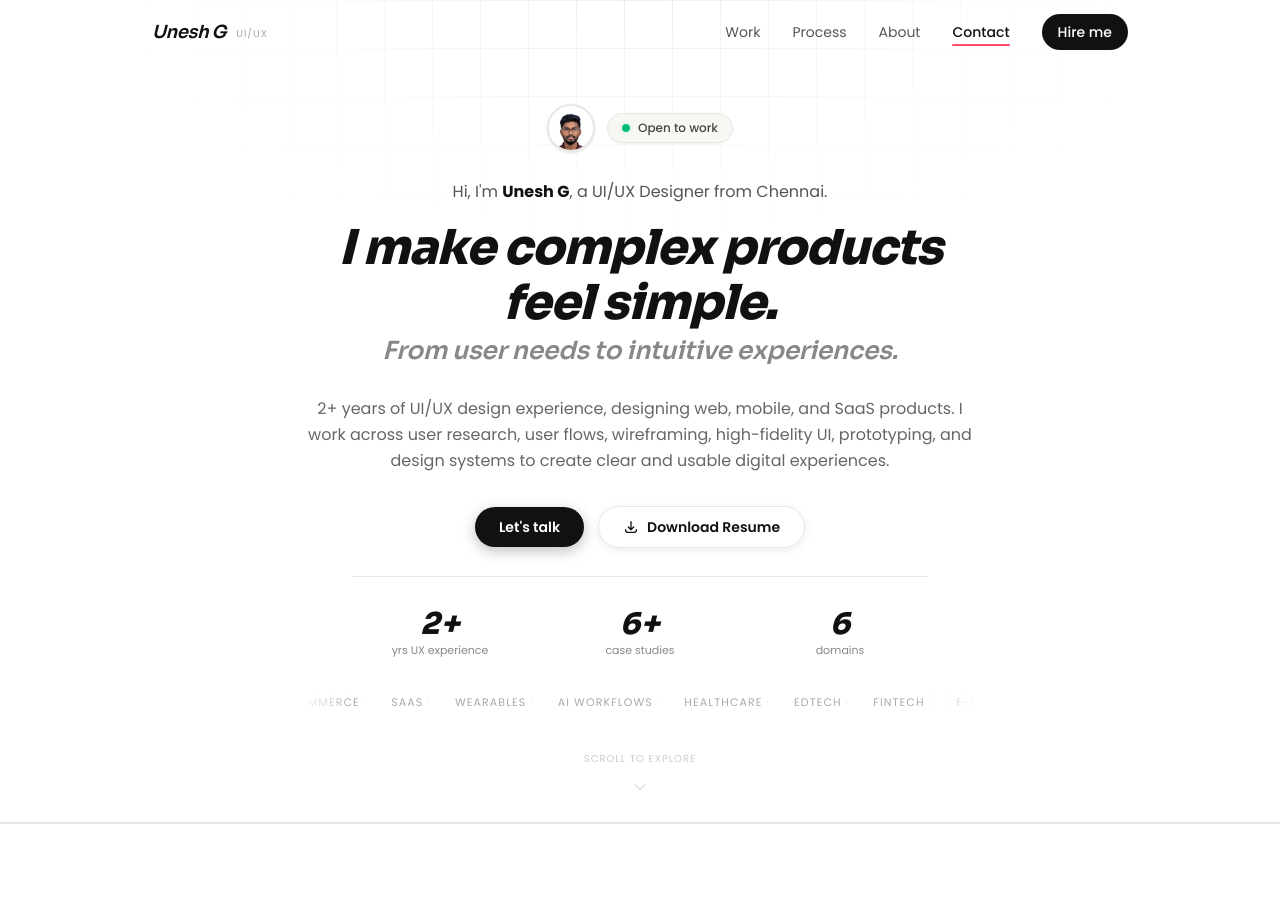
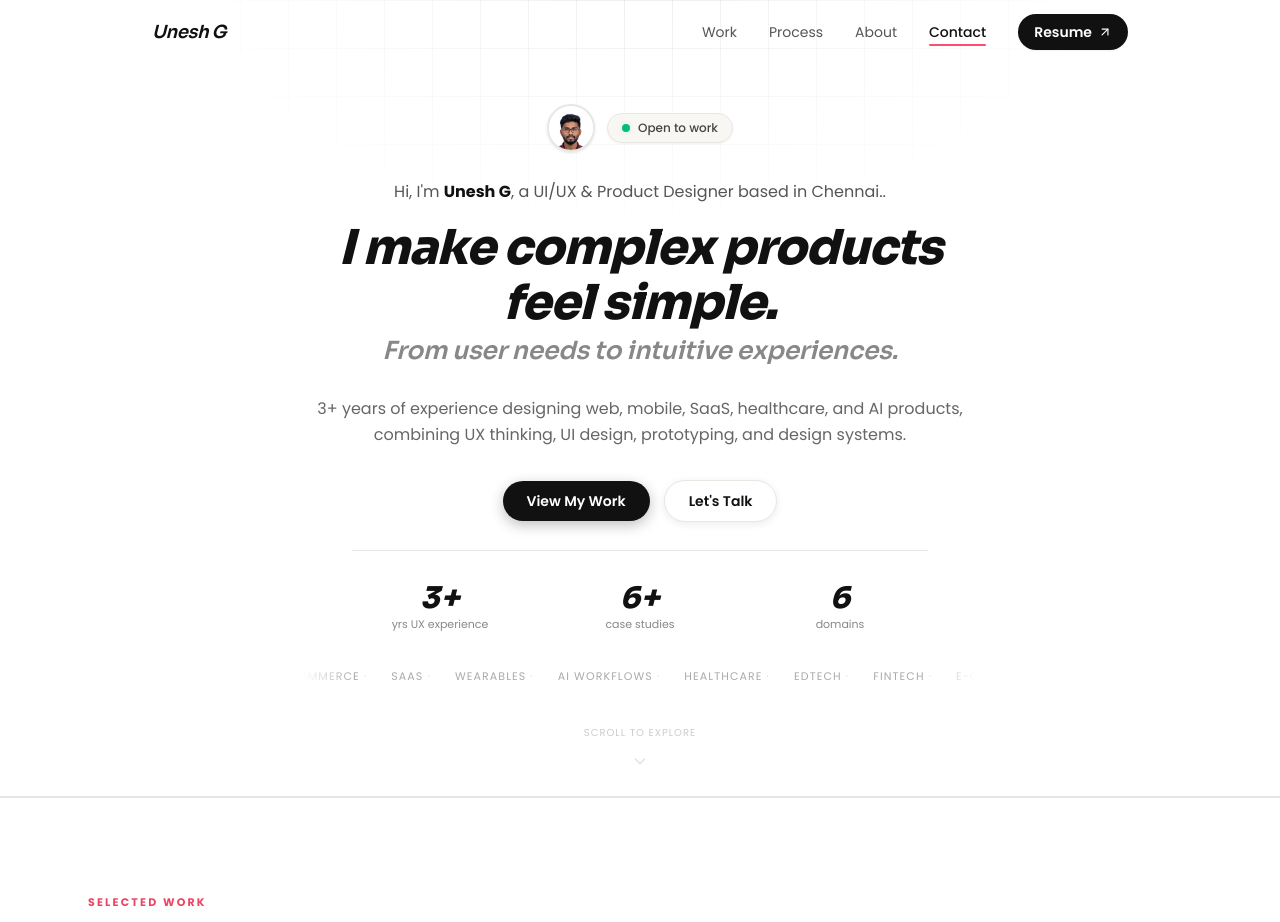
Before and after one commit to UneshUX/portfolio, a React (Vite) app: page / in a window 1280 px wide. Shown: the top 922 px of the page. Built offline with nearby package versions, Linux system fonts and the light colour scheme.

Commit message:
Refinement

```diff
--- a/src/App.tsx
+++ b/src/App.tsx
@@ -17,7 +17,6 @@ const PROJECTS = [
     tags: ['Healthcare', 'Mobile App'],
     desc: 'A healthcare experience that brings doctor appointments, lab tests, diagnostics, and medicine access into one simple, connected platform.',
     year: '2025',
-    role: 'Lead UI/UX Designer',
     accent: '#FF4D6D',
     cover: drLabCover,
     link: 'https://www.behance.net/gallery/188507041/DrLab-UIUX-Case-Study-Medical-Appointments-App?platform=direct',
@@ -29,7 +28,6 @@ const PROJECTS = [
     tags: ['SaaS', 'Cloud Storage'],
     desc: 'Reimagining everyday file management with a clean, organized cloud experience built around effortless storage and sharing.',
     year: '2025',
-    role: 'Product Designer',
     accent: '#4F6EF7',
     cover: skyvaultCover,
     link: 'https://www.behance.net/gallery/186306577/Sky-Vault-Cloud-Storage-Dashboard-Web-Application?platform=direct',
@@ -41,7 +39,6 @@ const PROJECTS = [
     tags: ['Concept', 'Productivity'],
     desc: 'A UX concept that brings email threads directly into WhatsApp\'s familiar chat UI — built for India\'s millions of micro-entrepreneurs.',
     year: '2024',
-    role: 'UX Researcher & Designer',
     accent: '#25A244',
     cover: whatsappEmailCover,
     link: 'https://www.behance.net/gallery/191065245/WhatsApp-with-Email-Functionality-Adding-Feature',
@@ -53,7 +50,6 @@ const PROJECTS = [
     tags: ['Wearable', 'Smart Transit'],
     desc: 'A smartwatch-based bus ticketing experience designed to make Chennai\'s city transit faster, simpler, and completely hands-free.',
     year: '2024',
-    role: 'Wearable UX Specialist',
     accent: '#F59E0B',
     cover: busSnapCover,
     link: 'https://www.behance.net/gallery/189370901/Bus-Snap-Bus-Ticket-Booking-App-Watch-App?platform=direct',
@@ -178,13 +174,10 @@ function Nav() {
         }`}
     >
       <div className="max-w-5xl mx-auto px-6 h-16 flex items-center justify-between">
-        {/* Wordmark + role label */}
+        {/* Wordmark */}
         <a href="#" className="flex items-center gap-2.5 group" aria-label="Unesh G — portfolio home">
           <span className="font-serif italic font-semibold text-[#111] text-lg tracking-tight group-hover:text-[#FF4D6D] transition-colors">
             Unesh G
-          </span>
-          <span className="text-[10px] text-[#AAA] uppercase tracking-widest hidden sm:inline pt-0.5">
-            UI/UX
           </span>
         </a>
 
@@ -205,10 +198,13 @@ function Nav() {
             </a>
           ))}
           <a
-            href="mailto:unesh0606@gmail.com?subject=UI%2FUX%20Design%20Inquiry%20%E2%80%94%20Unesh%20G"
-            className="text-sm font-medium px-4 py-2 rounded-full bg-[#111] text-white hover:bg-[#FF4D6D] focus-visible:outline-2 focus-visible:outline-[#FF4D6D] focus-visible:outline-offset-2 transition-colors cursor-pointer"
+            href="https://drive.google.com/file/d/1kFJrM5EJ_nmuRAf41shE9_LqPh1v95kg/view?usp=drive_link"
+            target="_blank"
+            rel="noopener noreferrer"
+            className="inline-flex items-center gap-1.5 text-sm font-semibold px-4 py-2 rounded-full bg-[#111] text-white hover:bg-[#FF4D6D] focus-visible:outline-2 focus-visible:outline-[#FF4D6D] focus-visible:outline-offset-2 transition-all duration-200 cursor-pointer shadow-xs"
           >
-            Hire me
+            <span>Resume</span>
+            <ArrowUpRight className="w-3.5 h-3.5" />
           </a>
         </nav>
 
@@ -249,8 +245,8 @@ function Nav() {
       {/* Mobile menu with smooth blur fade-in & fade-out */}
       <div
         className={`md:hidden overflow-hidden transition-all duration-300 ease-[cubic-bezier(0.16,1,0.3,1)] border-b border-[#E8E6E1] bg-white/95 backdrop-blur-md shadow-md ${menuOpen
-            ? 'max-h-80 opacity-100 py-6 px-6 pointer-events-auto'
-            : 'max-h-0 opacity-0 py-0 px-6 pointer-events-none border-transparent'
+          ? 'max-h-80 opacity-100 py-6 px-6 pointer-events-auto'
+          : 'max-h-0 opacity-0 py-0 px-6 pointer-events-none border-transparent'
           }`}
       >
         <div className="flex flex-col gap-4 max-w-5xl mx-auto">
@@ -276,11 +272,14 @@ function Nav() {
             style={{ transitionDelay: menuOpen ? `${links.length * 35 + 40}ms` : '0ms' }}
           >
             <a
-              href="mailto:unesh0606@gmail.com?subject=UI%2FUX%20Design%20Inquiry%20%E2%80%94%20Unesh%20G"
+              href="https://drive.google.com/file/d/1kFJrM5EJ_nmuRAf41shE9_LqPh1v95kg/view?usp=drive_link"
+              target="_blank"
+              rel="noopener noreferrer"
               onClick={() => setMenuOpen(false)}
-              className="block text-center text-sm font-semibold px-5 py-2.5 rounded-full bg-[#111] text-white hover:bg-[#FF4D6D] transition-colors shadow-sm"
+              className="flex items-center justify-center gap-1.5 w-full text-center text-sm font-semibold px-5 py-2.5 rounded-full bg-[#111] text-white hover:bg-[#FF4D6D] transition-colors shadow-sm"
             >
-              Hire me
+              <span>Resume</span>
+              <ArrowUpRight className="w-4 h-4" />
             </a>
           </div>
         </div>
@@ -346,7 +345,7 @@ function Hero() {
           <div className="w-12 h-12 rounded-full overflow-hidden border-2 border-[#E8E6E1] shrink-0 shadow-sm">
             <img
               src={profileImg}
-              alt="Unesh G — UI/UX Designer, Chennai"
+              alt="Unesh G — UI/UX & Product Designer, Chennai"
               className="w-full h-full object-cover object-top"
             />
           </div>
@@ -362,7 +361,7 @@ function Hero() {
         {/* 2. Greeting line + Headline */}
         <div className="hero-stagger hero-stagger-2 max-w-3xl flex flex-col items-center">
           <p className="text-sm sm:text-base text-[#555] font-normal tracking-normal mb-3 sm:mb-4">
-            Hi, I'm <strong className="text-[#111] font-bold">Unesh G</strong>, a UI/UX Designer from Chennai.
+            Hi, I'm <strong className="text-[#111] font-extra bold">Unesh G</strong>, a UI/UX & Product Designer based in Chennai..
           </p>
           <h1
             className="leading-[1.15] tracking-tight max-w-2xl"
@@ -398,12 +397,23 @@ function Hero() {
         {/* 3. Subline */}
         <div className="hero-stagger hero-stagger-3 max-w-2xl mx-auto">
           <p className="text-sm sm:text-base text-[#666] leading-relaxed text-center">
-            2+ years of UI/UX design experience, designing web, mobile, and SaaS products. I work across user research, user flows, wireframing, high-fidelity UI, prototyping, and design systems to create clear and usable digital experiences.
+            3+ years of experience designing web, mobile, SaaS, healthcare, and AI products, combining UX thinking, UI design, prototyping, and design systems.
           </p>
         </div>
 
         {/* 4. CTAs */}
         <div className="hero-stagger hero-stagger-4 flex flex-wrap items-center justify-center gap-3.5 pt-1">
+          <a
+            href="#work"
+            onClick={(e) => {
+              e.preventDefault();
+              document.getElementById('work')?.scrollIntoView({ behavior: 'smooth' });
+              window.history.pushState(null, '', '#work');
+            }}
+            className="text-sm font-semibold px-6 py-2.5 rounded-full bg-[#111] text-white hover:bg-[#FF4D6D] focus-visible:outline-2 focus-visible:outline-[#FF4D6D] focus-visible:outline-offset-2 transition-all duration-200 shadow-[0_4px_14px_0_rgba(0,0,0,0.25)] hover:shadow-[0_6px_20px_0_rgba(255,77,109,0.4)] cursor-pointer"
+          >
+            View My Work
+          </a>
           <a
             href="#contact"
             onClick={(e) => {
@@ -411,27 +421,16 @@ function Hero() {
               document.getElementById('contact')?.scrollIntoView({ behavior: 'smooth' });
               window.history.pushState(null, '', '#contact');
             }}
-            className="text-sm font-semibold px-6 py-2.5 rounded-full bg-[#111] text-white hover:bg-[#FF4D6D] focus-visible:outline-2 focus-visible:outline-[#FF4D6D] focus-visible:outline-offset-2 transition-all duration-200 shadow-[0_4px_14px_0_rgba(0,0,0,0.25)] hover:shadow-[0_6px_20px_0_rgba(255,77,109,0.4)] cursor-pointer"
+            className="inline-flex items-center gap-2 text-sm font-semibold px-6 py-2.5 rounded-full border border-[#E8E6E1] bg-white text-[#111] hover:border-[#111] hover:text-[#111] focus-visible:outline-2 focus-visible:outline-[#FF4D6D] focus-visible:outline-offset-2 transition-all duration-200 shadow-[0_2px_8px_0_rgba(0,0,0,0.08)] hover:shadow-[0_4px_14px_0_rgba(0,0,0,0.12)] cursor-pointer"
           >
-            Let's talk
-          </a>
-          <a
-            href="https://drive.google.com/file/d/1kFJrM5EJ_nmuRAf41shE9_LqPh1v95kg/view?usp=drive_link"
-            target="_blank"
-            rel="noopener noreferrer"
-            className="inline-flex items-center gap-2 text-sm font-semibold px-6 py-2.5 rounded-full border border-[#E8E6E1] bg-white text-[#111] hover:border-[#FF4D6D] hover:text-[#FF4D6D] focus-visible:outline-2 focus-visible:outline-[#FF4D6D] focus-visible:outline-offset-2 transition-all duration-200 shadow-[0_2px_8px_0_rgba(0,0,0,0.08)] hover:shadow-[0_4px_14px_0_rgba(0,0,0,0.12)] cursor-pointer"
-          >
-            <svg className="w-4 h-4" fill="none" stroke="currentColor" strokeWidth={2} viewBox="0 0 24 24" aria-hidden="true">
-              <path strokeLinecap="round" strokeLinejoin="round" d="M4 16v1a3 3 0 003 3h10a3 3 0 003-3v-1m-4-4l-4 4m0 0l-4-4m4 4V4" />
-            </svg>
-            Download Resume
+            Let's Talk
           </a>
         </div>
 
         {/* 5. Proof stats strip */}
         <div className="hero-stagger hero-stagger-5 w-full max-w-xl pt-8 border-t border-[#E8E6E1]">
           <div className="grid grid-cols-3 gap-6 justify-center">
-            <StatItem value={2} suffix="+" label="yrs UX experience" />
+            <StatItem value={3} suffix="+" label="yrs UX experience" />
             <StatItem value={6} suffix="+" label="case studies" />
             <StatItem value={6} suffix="" label="domains" />
           </div>
@@ -475,7 +474,15 @@ function Work() {
             <span className="text-[11px] font-bold text-[#ea4764] uppercase tracking-[0.2em] mb-3 block">
               Selected Work
             </span>
-            <h2 className="font-serif italic text-4xl sm:text-5xl text-[#111] leading-tight">
+            <h2
+              className="leading-tight tracking-tight text-[#111]"
+              style={{
+                fontFamily: "'Sora', sans-serif",
+                fontWeight: 800,
+                fontStyle: 'italic',
+                fontSize: 'clamp(28px, 4vw, 40px)',
+              }}
+            >
               Featured Case Studies
             </h2>
           </div>
@@ -568,7 +575,15 @@ function Process() {
       <div className="max-w-5xl mx-auto px-6 py-20 sm:py-24">
         <Reveal className="mb-14 sm:mb-16">
           <span className="text-[11px] font-bold text-[#ea4764] uppercase tracking-[0.2em] mb-3 block">Process</span>
-          <h2 className="font-serif italic text-4xl sm:text-5xl text-[#111] leading-tight">
+          <h2
+            className="leading-tight tracking-tight text-[#111]"
+            style={{
+              fontFamily: "'Sora', sans-serif",
+              fontWeight: 800,
+              fontStyle: 'italic',
+              fontSize: 'clamp(28px, 4vw, 40px)',
+            }}
+          >
             My Design Process
           </h2>
         </Reveal>
@@ -598,14 +613,14 @@ function About() {
     { year: '2024 – Now', title: 'UI/UX Designer', org: 'GMIndia, Chennai' },
     { year: '2023 – 24', title: 'UI/UX Certification', org: 'Aspira Design Institute' },
     { year: '2022 – 23', title: 'Electronics Engineer', org: 'Coromandel Electronics' },
-    { year: '2018 – 22', title: 'B.E. Electronics & Instrumentation', org: 'Saveetha Engineering College' },
+    { year: '2018 – 22', title: 'B.E. Electronics & Instrumentation Engineering', org: 'Saveetha Engineering College' },
   ];
 
   const QUICK_FACTS = [
     { label: 'Location', value: 'Chennai, Tamil Nadu' },
     { label: 'Currently', value: 'UI/UX Designer @ GMIndia' },
     { label: 'Education', value: 'B.E. Electronics & Instrumentation' },
-    { label: 'Training', value: 'Aspira Design Institute · 6 mo' },
+    { label: 'Training', value: 'Aspira Design Institute · 6 Months' },
   ];
 
   return (
@@ -622,7 +637,7 @@ function About() {
                 fontFamily: "'Sora', sans-serif",
                 fontWeight: 800,
                 fontStyle: 'italic',
-                fontSize: 'clamp(2rem, 4vw, 3rem)',
+                fontSize: 'clamp(28px, 4vw, 40px)',
               }}
             >
               Engineer-turned-designer.
@@ -643,13 +658,13 @@ function About() {
           >
             <img
               src={profileImg}
-              alt="Unesh G — UI/UX Designer"
+              alt="Unesh G — UI/UX & Product Designer"
               className="w-full h-full object-cover object-top"
             />
             {/* Bottom overlay */}
             <div className="absolute inset-x-0 bottom-0 bg-gradient-to-t from-black/60 via-black/20 to-transparent px-5 pt-10 pb-5">
               <p className="text-white font-bold text-base" style={{ fontFamily: "'Sora', sans-serif" }}>Unesh G</p>
-              <p className="text-white/70 text-xs font-medium tracking-wide">UI/UX Designer · Chennai</p>
+              <p className="text-white/70 text-xs font-medium tracking-wide">UI/UX & Product Designer · Chennai</p>
             </div>
           </div>
 
@@ -670,17 +685,22 @@ function About() {
           {/* Bio story */}
           <Reveal className="space-y-5">
             <p className="text-[15px] text-[#444] leading-[1.85]">
-              My path into design started in a circuit lab. After graduating with a{' '}
-              <em className="not-italic font-semibold text-[#111]">Bachelor's degree in Electronics & Instrumentation Engineering</em>,
-              I spent a year at Coromandel Electronics designing SMD circuit boards. During that time,
-              I realised I was more interested in how people interact with systems than how the systems themselves were built.
+              My path into design started in a circuit lab.
             </p>
             <p className="text-[15px] text-[#444] leading-[1.85]">
-              I then completed 6 months of intensive UI/UX training at{' '}
-              <em className="not-italic font-semibold text-[#111]">Aspira Design Institute</em>, then joined{' '}
-              <em className="not-italic font-semibold text-[#111]">GMIndia</em> as a UI/UX Designer.
-              Today I work across healthcare diagnostics, SaaS platforms, and wearable interfaces —
-              using AI-assisted workflows to iterate faster without cutting corners on research or accessibility.
+              After graduating with a{' '}
+              <strong className="font-semibold text-[#111]">Bachelor’s degree in Electronics &amp; Instrumentation Engineering</strong>, I spent a year at{' '}
+              <strong className="font-semibold text-[#111]">Coromandel Electronics</strong> designing SMD circuit boards. While I enjoyed understanding how systems worked, I became more curious about{' '}
+              <strong className="font-semibold text-[#111]">how people interact with them</strong>.
+            </p>
+            <p className="text-[15px] text-[#444] leading-[1.85]">
+              That curiosity led me to <strong className="font-semibold text-[#111]">UI/UX design</strong>. After 6 months of intensive training at{' '}
+              <strong className="font-semibold text-[#111]">Aspira Design Institute</strong>, I joined{' '}
+              <strong className="font-semibold text-[#111]">GMIndia</strong> as a UI/UX Designer.
+            </p>
+            <p className="text-[15px] text-[#444] leading-[1.85]">
+              Today, I design experiences across <strong className="font-semibold text-[#111]">healthcare, SaaS, and digital products</strong>, combining UX thinking, visual design, and AI-assisted workflows to create experiences that are{' '}
+              <strong className="font-semibold text-[#111]">simple, accessible, and purposeful</strong>.
             </p>
           </Reveal>
 
@@ -767,11 +787,19 @@ function Contact() {
             </span>
           </div>
 
-          <h2 className="font-serif italic text-4xl sm:text-5xl text-[#111] leading-[1.15] mb-5">
+          <h2
+            className="leading-tight tracking-tight text-[#111] mb-5"
+            style={{
+              fontFamily: "'Sora', sans-serif",
+              fontWeight: 800,
+              fontStyle: 'italic',
+              fontSize: 'clamp(28px, 4vw, 40px)',
+            }}
+          >
             Let's build something remarkable together.
           </h2>
           <p className="text-[#666] text-sm sm:text-base leading-relaxed">
-            Have a project in mind, want to discuss a UI/UX role, or just want to explore ideas? Drop me an email or connect through LinkedIn.
+            Have a project in mind, want to discuss a UI/UX & Product Design role, or just want to explore ideas? Drop me an email or connect through LinkedIn.
           </p>
         </Reveal>
 
@@ -787,7 +815,7 @@ function Contact() {
                   Direct Email
                 </span>
                 <a
-                  href="mailto:unesh0606@gmail.com?subject=UI%2FUX%20Design%20Inquiry%20%E2%80%94%20Unesh%20G"
+                  href="mailto:unesh0606@gmail.com?subject=UI%2FUX%20%26%20Product%20Design%20Inquiry%20%E2%80%94%20Unesh%20G"
                   className="font-mono text-base sm:text-xl font-medium text-[#111] hover:text-[#FF4D6D] transition-colors truncate block"
                 >
                   unesh0606@gmail.com
@@ -816,7 +844,7 @@ function Contact() {
               </button>
 
               <a
-                href="mailto:unesh0606@gmail.com?subject=UI%2FUX%20Design%20Inquiry%20%E2%80%94%20Unesh%20G"
+                href="mailto:unesh0606@gmail.com?subject=UI%2FUX%20%26%20Product%20Design%20Inquiry%20%E2%80%94%20Unesh%20G"
                 className="inline-flex items-center gap-2 text-xs sm:text-sm font-medium px-6 py-2.5 rounded-full bg-[#111] text-white hover:bg-[#FF4D6D] transition-colors shadow-xs"
               >
                 <span>Compose Email</span>
@@ -937,7 +965,7 @@ function Loader({ onDone }: { onDone: () => void }) {
         className="text-[#888] text-[13px] font-medium tracking-[0.3em] uppercase mt-5"
         style={{ animation: 'loaderFadeUp 0.5s ease both', animationDelay: '0.7s' }}
       >
-        UI / UX Designer
+        UI/UX & Product Designer
       </p>
 
       {/* Loading bar */}
--- a/src/components/AboutJourney.tsx
+++ b/src/components/AboutJourney.tsx
@@ -50,7 +50,7 @@ export const AboutJourney: React.FC = () => {
                   </span>
 
                   <span className="text-xs font-semibold text-[#FF5A79] bg-pink-50 dark:bg-pink-950/60 px-3 py-1 rounded-full mb-3">
-                    UI/UX Designer • Chennai, India
+                    UI/UX & Product Designer • Chennai, India
                   </span>
 
                   <div className="p-3 rounded-xl bg-white/80 dark:bg-slate-900/80 border border-slate-200 dark:border-slate-700 text-[11px] text-slate-500 dark:text-slate-400 font-mono">
@@ -87,7 +87,7 @@ export const AboutJourney: React.FC = () => {
             </p>
 
             <p className="text-slate-600 dark:text-slate-300 text-base leading-relaxed">
-              To formalize my transition into digital product design, I completed <strong className="text-slate-900 dark:text-white">6 months of intensive training</strong> at the prestigious <strong className="text-slate-900 dark:text-white">Aspira Design Institute</strong>. Today, as a UI/UX Designer at GMIndia, I specialize in healthcare diagnostics, cloud SaaS apps, smartwatch interfaces, and AI-driven prototyping workflows.
+              To formalize my transition into digital product design, I completed <strong className="text-slate-900 dark:text-white">6 months of intensive training</strong> at the prestigious <strong className="text-slate-900 dark:text-white">Aspira Design Institute</strong>. Today, as a UI/UX & Product Designer at GMIndia, I specialize in healthcare diagnostics, cloud SaaS apps, smartwatch interfaces, and AI-driven prototyping workflows.
             </p>
 
             <div className="pt-2 flex flex-wrap gap-3">
--- a/src/components/Header.tsx
+++ b/src/components/Header.tsx
@@ -60,7 +60,7 @@ export const Header: React.FC<HeaderProps> = ({ darkMode, setDarkMode, onOpenHir
                 Unesh G
               </span>
               <span className="text-[11px] font-medium text-slate-500 dark:text-slate-400 tracking-wide uppercase flex items-center gap-1">
-                UI/UX Designer <span className="text-[#FF5A79] font-bold">•</span> Chennai
+                Chennai
               </span>
             </div>
           </a>
--- a/src/components/Hero.tsx
+++ b/src/components/Hero.tsx
@@ -97,7 +97,7 @@ export const Hero: React.FC<HeroProps> = ({ onOpenHireModal }) => {
 
             {/* Subtext */}
             <p className="max-w-2xl text-base sm:text-lg lg:text-xl text-slate-600 dark:text-slate-300 leading-relaxed font-normal mb-8">
-              UI/UX Designer with <strong className="font-semibold text-slate-900 dark:text-white">2+ years of experience</strong> based in Chennai, India.
+              UI/UX & Product Designer with <strong className="font-semibold text-slate-900 dark:text-white">2+ years of experience</strong> based in Chennai, India.
               Crafting user-first digital products from ground-up research to hi-fi prototyping — accelerated with generative AI.
             </p>
 
--- a/src/data/portfolioData.ts
+++ b/src/data/portfolioData.ts
@@ -353,7 +353,7 @@ export const BENEFIT_CARDS: BenefitCard[] = [
 export const TIMELINE: TimelineItem[] = [
   {
     period: '2024 — Present',
-    title: 'UI/UX Designer',
+    title: 'UI/UX & Product Designer',
     organization: 'GMIndia',
     location: 'Chennai, Tamil Nadu, India',
     type: 'Full-time',
```
Also changed, not shown: index.html (+4 -4 lines).
